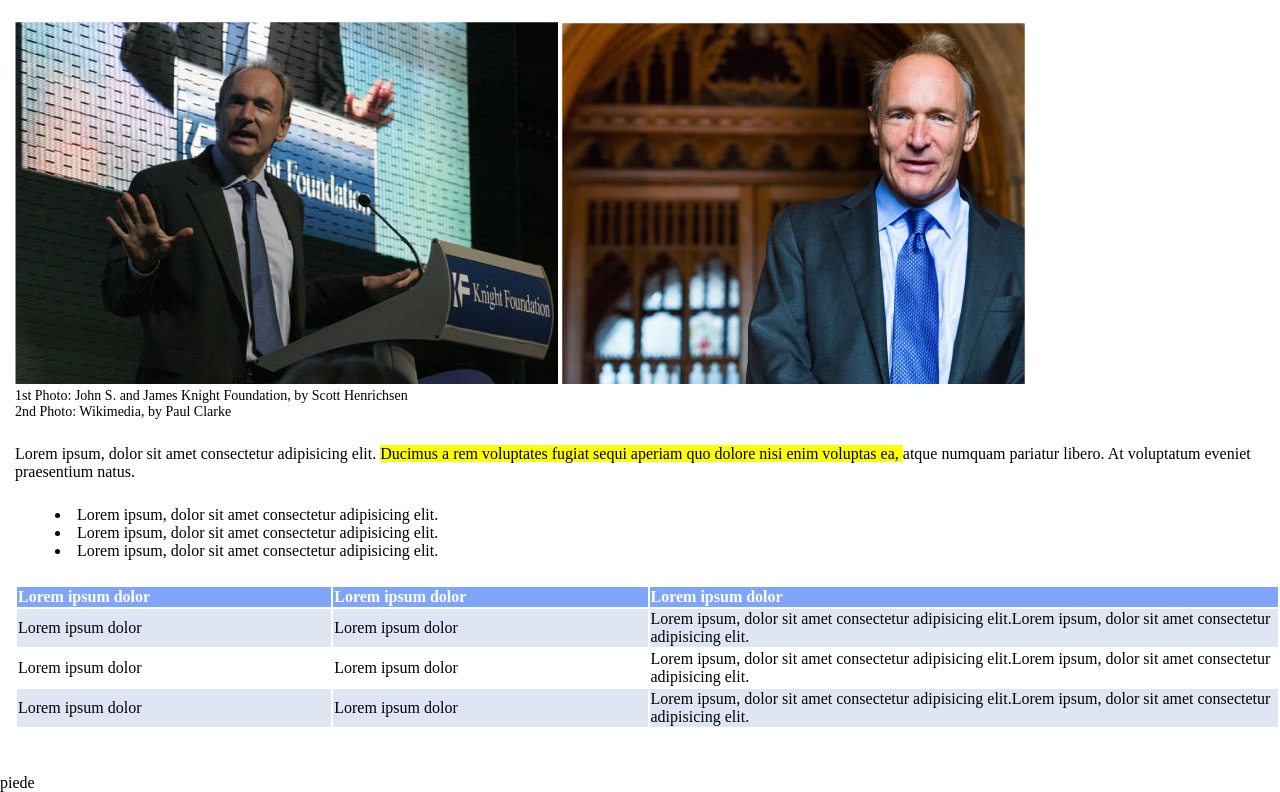
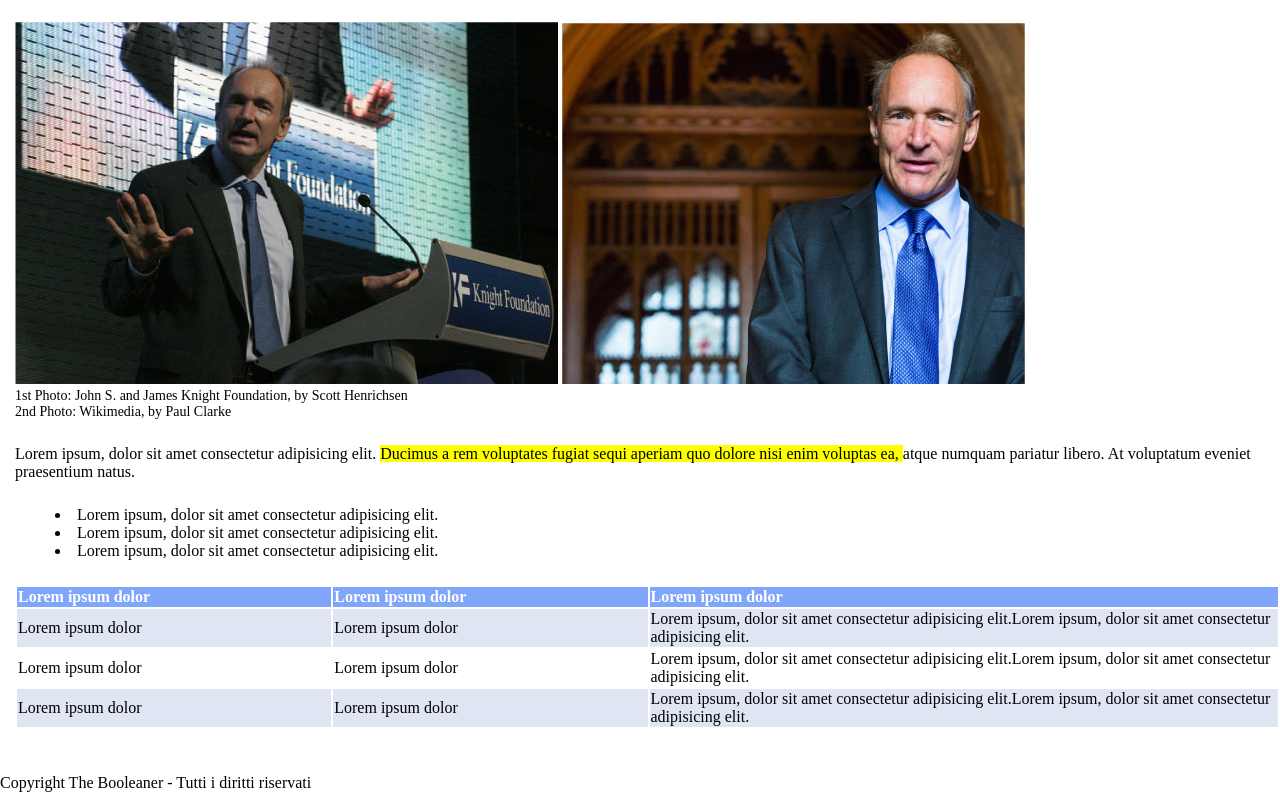
Before and after one commit to noemicottone/html-css-booleaner, a plain HTML site: page index.html in a window 1280 px wide. Shown: the part 323-1115 px from the top of the page. Drawn offline with Linux system fonts and the light colour scheme.

Commit message:
feat: add footer

```diff
--- a/index.html
+++ b/index.html
@@ -94,7 +94,7 @@
         </table>
     </main>
     <!--piede della pagina-->
-    <footer>piede</footer>
+    <footer>Copyright The Booleaner - Tutti i diritti riservati</footer>
 </body>
 
 </html>
```
